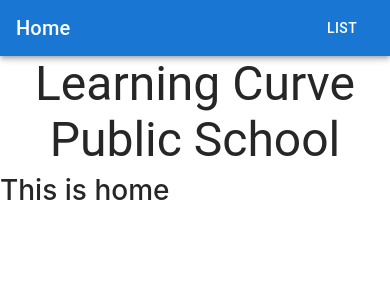
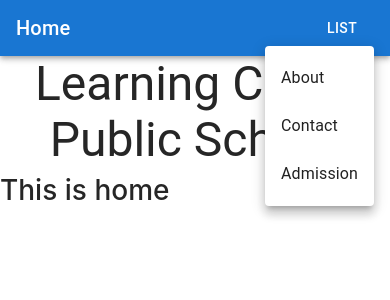
Before and after one commit to shubham-cpp/poc-react-2, a React (Create React App) app in the folder client/: page / in a window 390 px wide. Both pictures are taken after a click on the button "LIST". Shown: the top 300 px of the page. Built offline with nearby package versions, Linux system fonts and the light colour scheme; the HTML template or start-up script is replaced by a standard one.

Commit message:
responsive navbar

```diff
--- a/client/src/components/Header.tsx
+++ b/client/src/components/Header.tsx
@@ -1,6 +1,16 @@
-import { ReactElement } from "react";
+import { ReactElement, useState } from "react";
 import { Link } from "react-router-dom";
-import { Box, AppBar, Toolbar, Typography, Button, Theme } from "@mui/material";
+import {
+  Box,
+  AppBar,
+  Toolbar,
+  Typography,
+  Button,
+  Menu,
+  MenuItem,
+  Theme,
+  IconButton,
+} from "@mui/material";
 import { makeStyles } from "@mui/styles";
 
 const useStyles = makeStyles((theme: Theme) => ({
@@ -20,6 +30,14 @@ const useStyles = makeStyles((theme: Theme) => ({
 
 const Header = (): ReactElement => {
   const classes = useStyles();
+  const [anchorEl, setAnchorEl] = useState<null | HTMLElement>(null);
+  const open = Boolean(anchorEl);
+  const handleClick = (event: React.MouseEvent<HTMLButtonElement>) => {
+    setAnchorEl(event.currentTarget);
+  };
+  const handleClose = () => {
+    setAnchorEl(null);
+  };
   return (
     <Box sx={{ flexGrow: 1 }}>
       <AppBar position="static">
@@ -39,9 +57,35 @@ const Header = (): ReactElement => {
             </Button>
           </div>
           <div className={classes.navBtn}>
-            <Button color="inherit">
+            <Button
+              id="basic-button"
+              aria-controls="basic-menu"
+              aria-haspopup="true"
+              aria-expanded={open ? "true" : undefined}
+              onClick={handleClick}
+              color="inherit"
+            >
               <span className="material-icons">list</span>
             </Button>
+            <Menu
+              id="basic-menu"
+              anchorEl={anchorEl}
+              open={open}
+              onClose={handleClose}
+              MenuListProps={{
+                "aria-labelledby": "basic-button",
+              }}
+            >
+              <MenuItem onClick={handleClose}>
+                <Link to="/about">About</Link>
+              </MenuItem>
+              <MenuItem onClick={handleClose}>
+                <Link to="/contact">Contact</Link>
+              </MenuItem>
+              <MenuItem onClick={handleClose}>
+                <Link to="/admission">Admission</Link>
+              </MenuItem>
+            </Menu>
           </div>
         </Toolbar>
       </AppBar>
```
